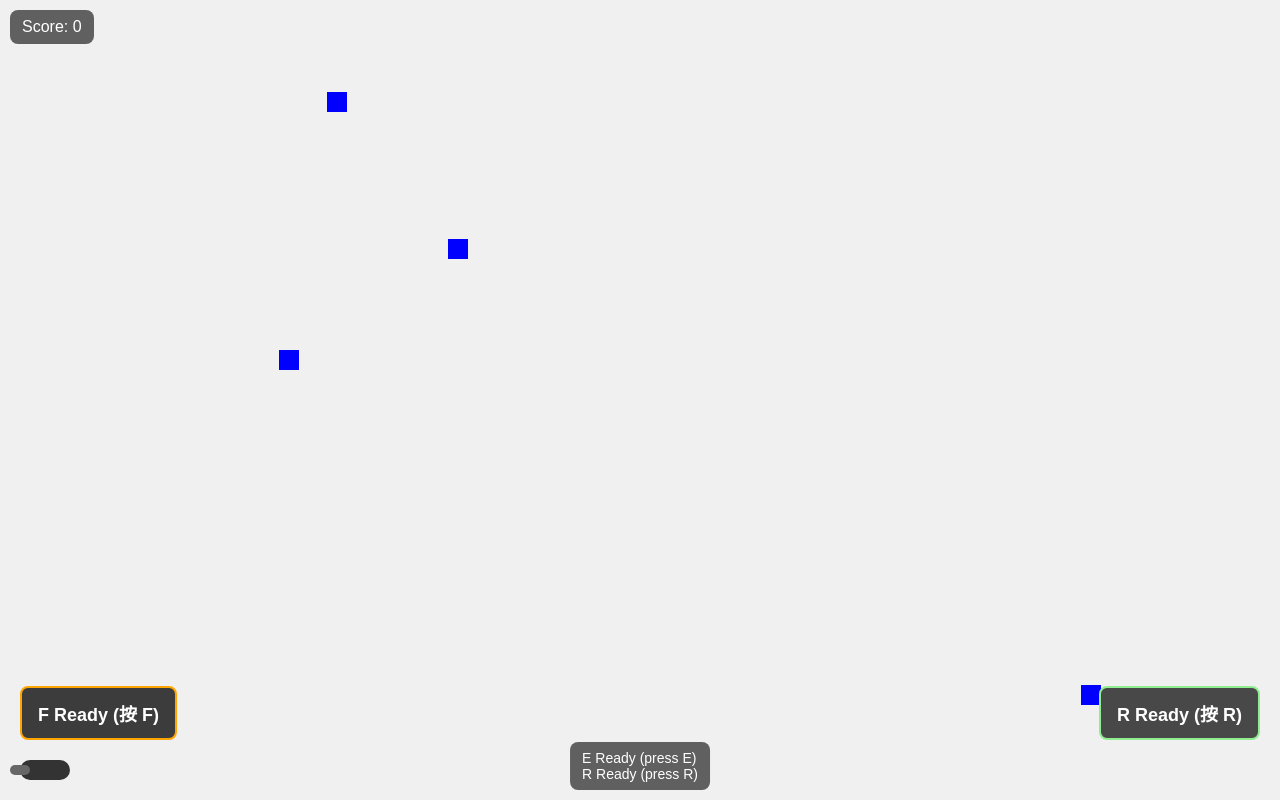
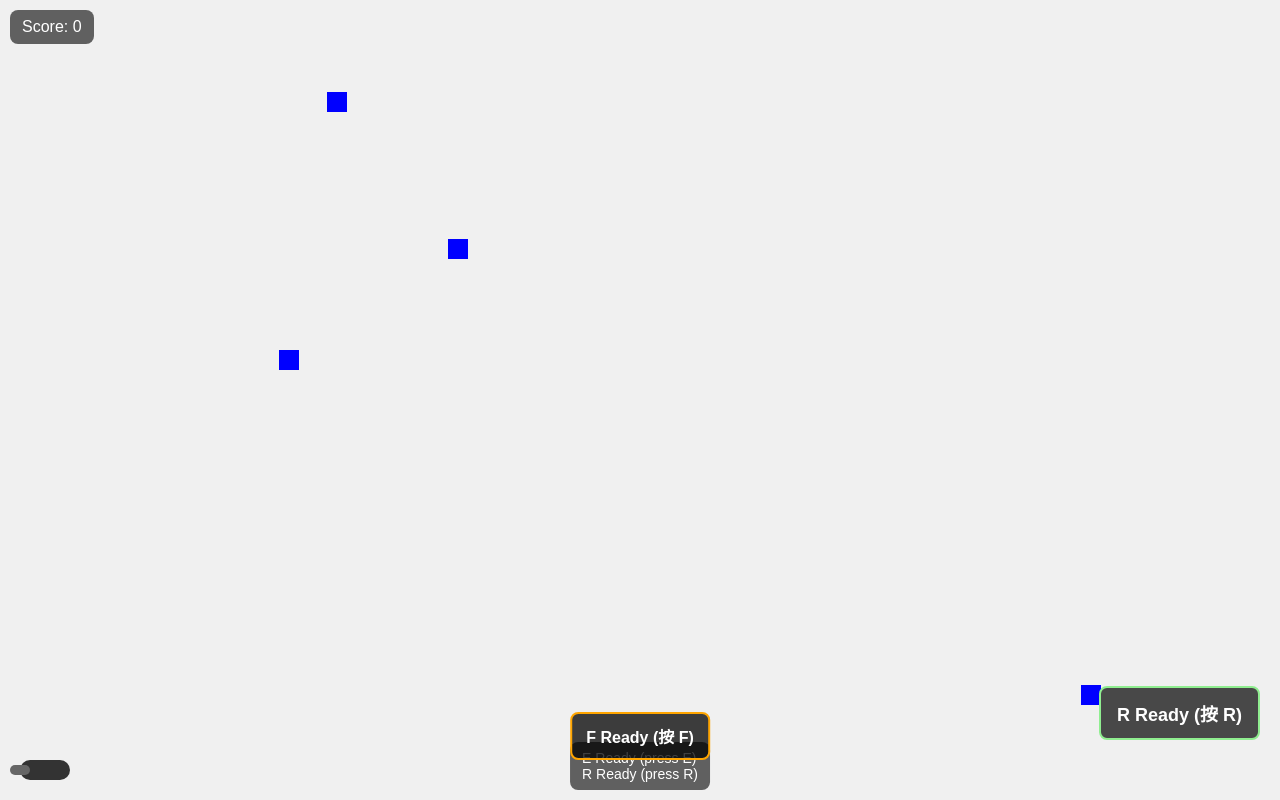
Before and after one commit to yntgjuhu/20101-03, a plain HTML site: page index.html in a window 1280 px wide. Drawn offline with Linux system fonts and the light colour scheme.

Commit message:
20101 5/18v11

```diff
--- a/style.css
+++ b/style.css
@@ -91,14 +91,15 @@ body {
 
 #f-cooldown {
     position: fixed;
-    bottom: 60px;
-    left: 20px;
+    bottom: 40px;
+    left: 50%;
+    transform: translateX(-50%);
     color: #fff;
     background: rgba(0, 0, 0, 0.75);
-    padding: 12px 16px;
+    padding: 10px 14px;
     border-radius: 8px;
     font-family: Arial, sans-serif;
-    font-size: 18px;
+    font-size: 16px;
     font-weight: bold;
     border: 2px solid #FFA500;
     z-index: 1000;
```
